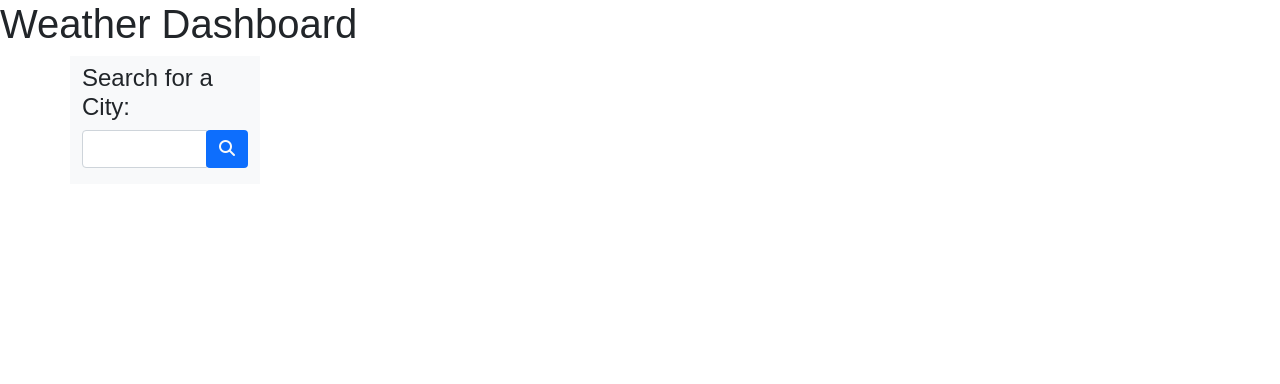
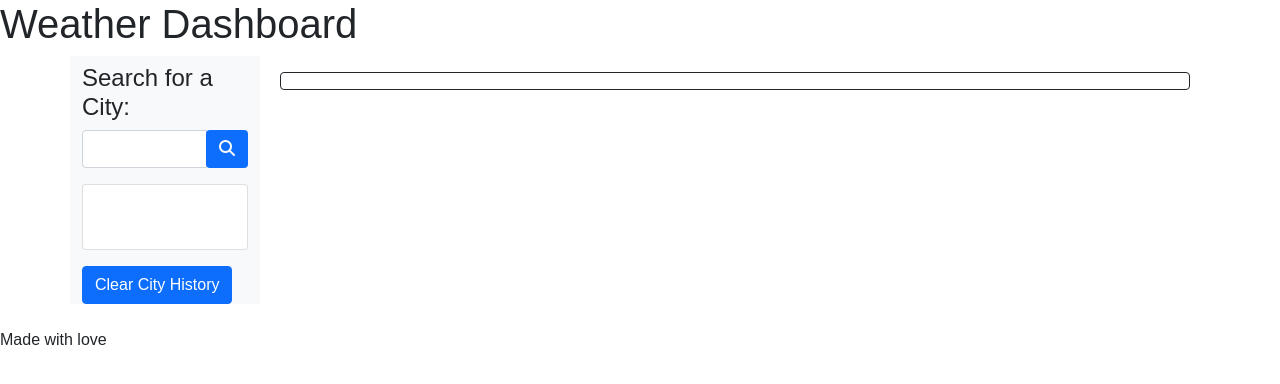
Before and after one commit to Ymuzhych/Weather-Dashboard, a plain HTML site: page index.html in a window 1280 px wide. Drawn offline with nearby package versions, Linux system fonts and the light colour scheme.

Commit message:
set up bootstrap classes

```diff
--- a/index.html
+++ b/index.html
@@ -32,6 +32,44 @@
             <button class=" btn bg-primary text-light" id="city-search-button"><i class="fas fa-search"></i></button>
           </div>
         </div>
+        <!--List of searched cities will appear here-->
+        <div class="card">
+            <div class="card-body">
+              <ul class="list-group-flush" id="city-list">
+                <li class="list-group-item"></li>
+              </ul>
+            </div>
+          </div>
+          <!--City history clear button-->
+          <button onclick="deleteItems()" class="btn btn-primary mt-3" type="button" id="clear-history">Clear City
+            History</button>
+        </div>
+         <!-- Weather information for current city -->
+      <div class="col-sm-10 mt-3">
+        <div class="row-sm-10 mx-2 border border-dark rounded">
+          <div class="col-sm-10 mx-2" id="current-weather">
+            <p class="city-name" id="current-city"></p>
+            <p class="current" id="temperature"></p>
+            <p class="current" id="humidity"></p>
+            <p class="current" id="wind-speed"></p>
+            <p class="current" id="uv-index"></p>
+          </div>
+        </div>
+        <!--5 day forecast -->
+        <div class="row row-cols-1 row-cols-sm-10 g-4 m-2" id="forecast"></div>
+
+      </div>
+    </div>
+    <br>
+  </div>
+  <!--footer-->
+  <footer>
+    <div class="footer">
+        <p>Made with love</p>
+    </div>
+  </footer>
+
+
 
 </body>
 </html>
```
